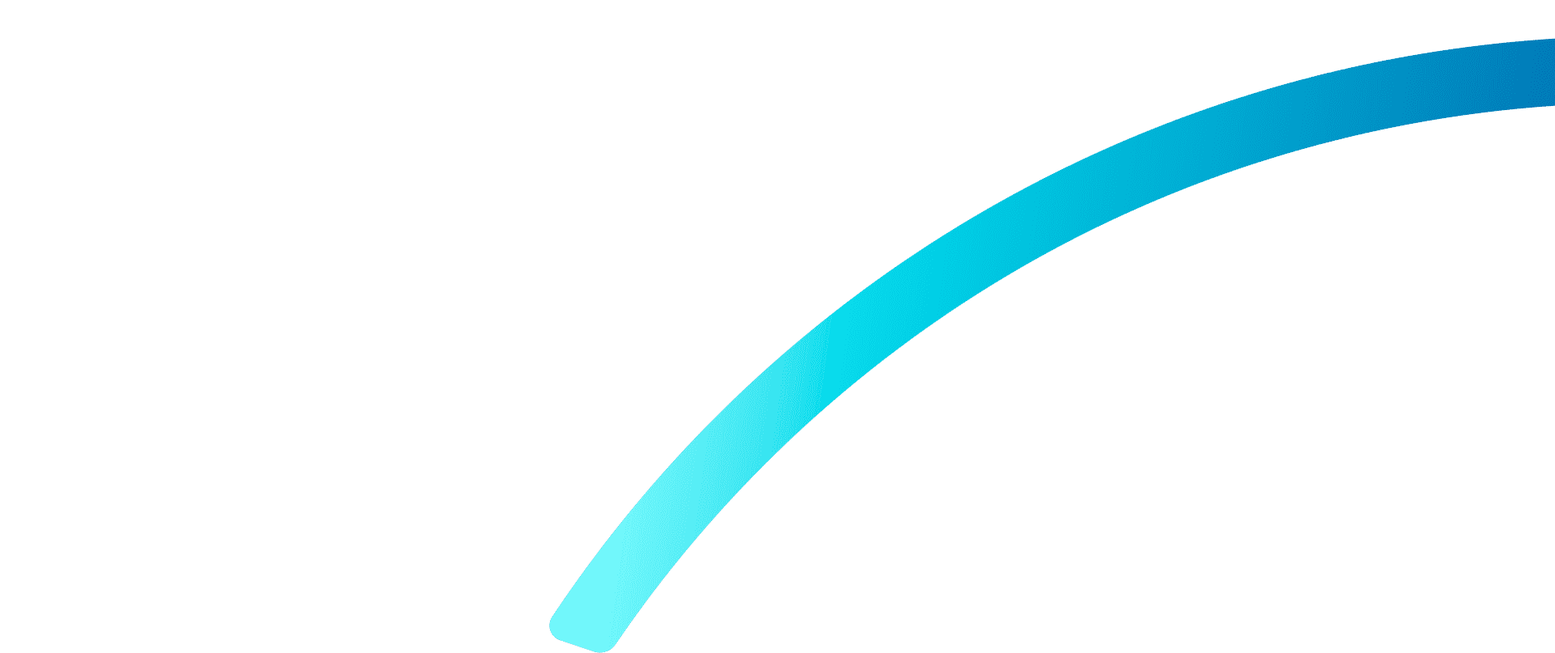
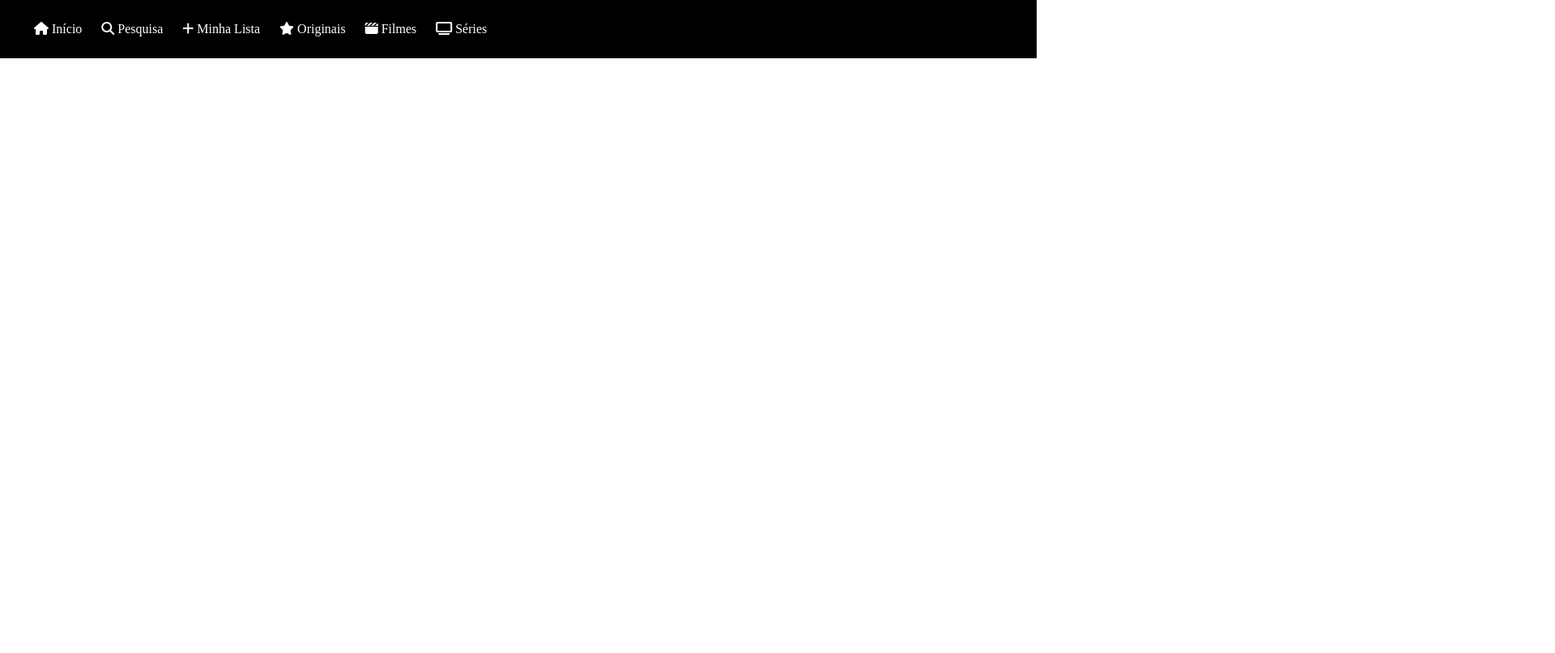
Before and after one commit to GustavohOmai/disney, a plain HTML site: page index.html in a window 1280 px wide. Shown: the top 807 px of the page at 81% size, 1920 px wide, since content can reach past the window. Drawn offline with Linux system fonts and the light colour scheme.

Commit message:
Disney- V0.9

```diff
--- a/index.html
+++ b/index.html
@@ -15,17 +15,18 @@
 </head>
 <body>
     <header>
-        <div><img src="./images/logo-disney+.png" alt="">
+        <div><img src="" alt="">
             <nav>
                 <li>
-                    <a href=""><i class="fa-solid fa-house"></i> Início</a>
-                    <a href=""><i class="fa-solid fa-magnifying-glass"></i> Pesquisa</a>
-                    <a href=""><i class="fa-solid fa-plus"></i> Minha Lista</a>
-                    <a href=""><i class="fa-solid fa-star"></i> Originais</a>
-                    <a href=""><i class="fa-solid fa-clapperboard"></i> Filmes</a>
-                    <a href=""><i class="fa-solid fa-tv"></i> Séries</a>
+                    <a href="" class="headernav"><i class="fa-solid fa-house"></i> Início</a>
+                    <a href="" class="headernav"><i class="fa-solid fa-magnifying-glass"></i> Pesquisa</a>
+                    <a href="" class="headernav"><i class="fa-solid fa-plus"></i> Minha Lista</a>
+                    <a href="" class="headernav"><i class="fa-solid fa-star"></i> Originais</a>
+                    <a href="" class="headernav"><i class="fa-solid fa-clapperboard"></i> Filmes</a>
+                    <a href="" class="headernav"><i class="fa-solid fa-tv"></i> Séries</a>
                 </li>
             </nav>
+            <img src="" alt="">
         </div>
     </header>
 </body>
--- a/style/style.css
+++ b/style/style.css
@@ -7,3 +7,18 @@
 a {
     text-decoration: none;
 }
+
+header {
+    width: 100%;
+    height: 72px;
+    background-color: black;
+    align-items: center;
+    display: flex;
+    padding: 10px;
+}
+
+.headernav {
+    color: white;
+    font-size: 16px;
+    margin: 0px 10px;
+}
```
Also changed, not shown: Images/Moon-Knight-Profile-Avatar.webp (added).
